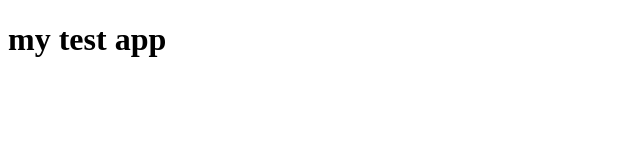
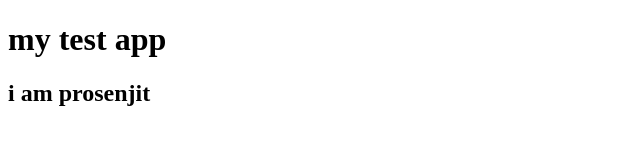
Before and after one commit to prosenjit1998/mylist, a plain HTML site: page index.html in a window 1280 px wide. Shown: the whole page, without its empty margins (0-640 px from the left). Drawn offline with Linux system fonts and the light colour scheme.

Commit message:
editing index.html
see : #2

```diff
--- a/index.html
+++ b/index.html
@@ -6,5 +6,6 @@
 
 	<body>
 		<h1> my test app </h1>
+		<h2> i am prosenjit </h2>
 	</body>
 </html>
```
